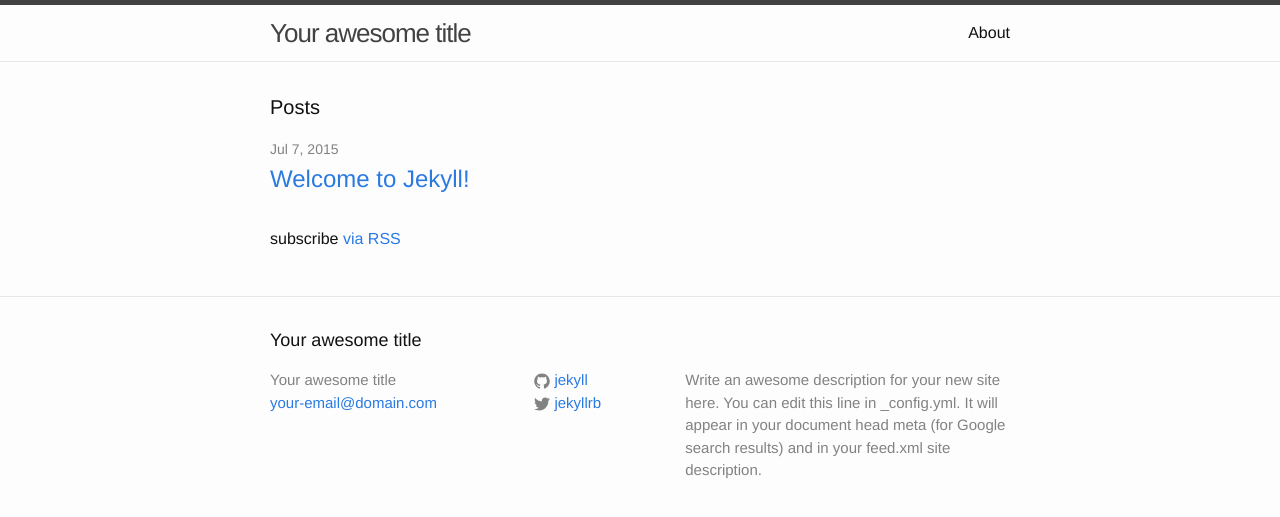
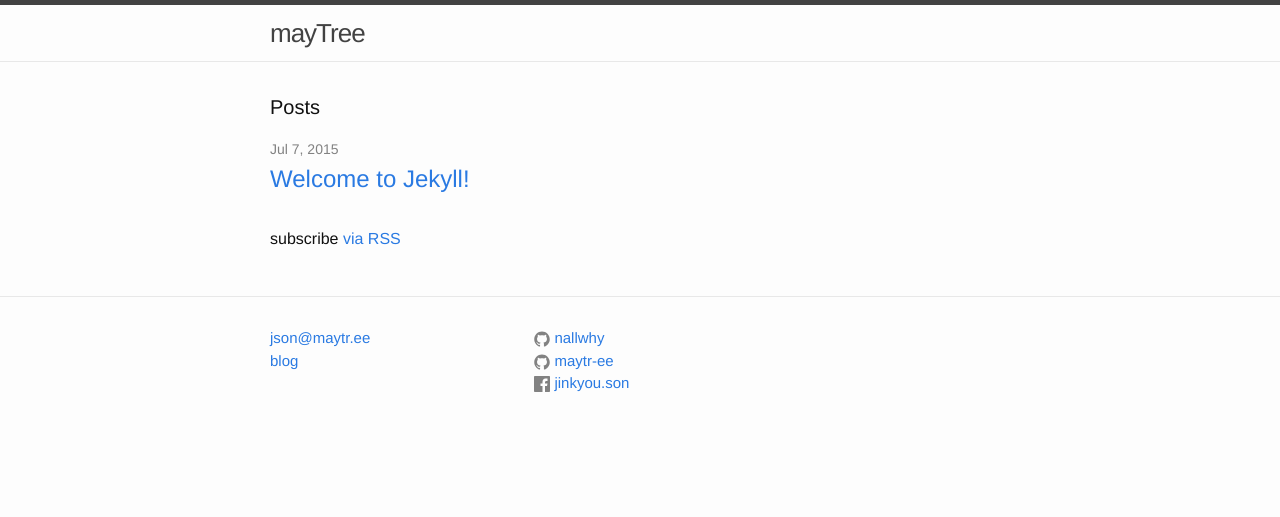
Before and after one commit to maytr-ee/maytr-ee.github.com, a Jekyll site: the page built from index.html, in a window 1280 px wide. Shown: the top 517 px of the page. Built offline with Jekyll 4.4.1, drawn with Linux system fonts in a browser that asks for light colours.

Commit message:
main update

```diff
--- a/_config.yml
+++ b/_config.yml
@@ -1,14 +1,16 @@
 # Site settings
-title: Your awesome title
-email: your-email@domain.com
+title: mayTree
+email: json@maytr.ee
 description: > # this means to ignore newlines until "baseurl:"
   Write an awesome description for your new site here. You can edit this
   line in _config.yml. It will appear in your document head meta (for
   Google search results) and in your feed.xml site description.
 baseurl: "" # the subpath of your site, e.g. /blog/
 url: "http://yourdomain.com" # the base hostname & protocol for your site
-twitter_username: jekyllrb
-github_username:  jekyll
+# twitter_username: jekyllrb
+github_username_0: nallwhy
+github_username_1: maytr-ee
+facebook_username: jinkyou.son
 
 # Build settings
 markdown: kramdown
--- a/_includes/footer.html
+++ b/_includes/footer.html
@@ -2,29 +2,42 @@
 
   <div class="wrapper">
 
-    <h2 class="footer-heading">{{ site.title }}</h2>
+    <!-- <h2 class="footer-heading">{{ site.title }}</h2> -->
 
     <div class="footer-col-wrapper">
       <div class="footer-col  footer-col-1">
         <ul class="contact-list">
-          <li>{{ site.title }}</li>
+          <!-- <li>{{ site.title }}</li> -->
           <li><a href="mailto:{{ site.email }}">{{ site.email }}</a></li>
+          <li><a href="http://json.postype.com">blog</a></li>
         </ul>
       </div>
 
       <div class="footer-col  footer-col-2">
         <ul class="social-media-list">
-          {% if site.github_username %}
           <li>
-            <a href="https://github.com/{{ site.github_username }}">
               <span class="icon  icon--github">
                 <svg viewBox="0 0 16 16">
                   <path fill="#828282" d="M7.999,0.431c-4.285,0-7.76,3.474-7.76,7.761 c0,3.428,2.223,6.337,5.307,7.363c0.388,0.071,0.53-0.168,0.53-0.374c0-0.184-0.007-0.672-0.01-1.32 c-2.159,0.469-2.614-1.04-2.614-1.04c-0.353-0.896-0.862-1.135-0.862-1.135c-0.705-0.481,0.053-0.472,0.053-0.472 c0.779,0.055,1.189,0.8,1.189,0.8c0.692,1.186,1.816,0.843,2.258,0.645c0.071-0.502,0.271-0.843,0.493-1.037 C4.86,11.425,3.049,10.76,3.049,7.786c0-0.847,0.302-1.54,0.799-2.082C3.768,5.507,3.501,4.718,3.924,3.65 c0,0,0.652-0.209,2.134,0.796C6.677,4.273,7.34,4.187,8,4.184c0.659,0.003,1.323,0.089,1.943,0.261 c1.482-1.004,2.132-0.796,2.132-0.796c0.423,1.068,0.157,1.857,0.077,2.054c0.497,0.542,0.798,1.235,0.798,2.082 c0,2.981-1.814,3.637-3.543,3.829c0.279,0.24,0.527,0.713,0.527,1.437c0,1.037-0.01,1.874-0.01,2.129 c0,0.208,0.14,0.449,0.534,0.373c3.081-1.028,5.302-3.935,5.302-7.362C15.76,3.906,12.285,0.431,7.999,0.431z"/>
                 </svg>
               </span>
+              <a href="https://github.com/{{ site.github_username_0 }}"> <span class="username">{{ site.github_username_0 }}</span></a>
+          </li>
+          <li>
+              <span class="icon  icon--github">
+                <svg viewBox="0 0 16 16">
+                  <path fill="#828282" d="M7.999,0.431c-4.285,0-7.76,3.474-7.76,7.761 c0,3.428,2.223,6.337,5.307,7.363c0.388,0.071,0.53-0.168,0.53-0.374c0-0.184-0.007-0.672-0.01-1.32 c-2.159,0.469-2.614-1.04-2.614-1.04c-0.353-0.896-0.862-1.135-0.862-1.135c-0.705-0.481,0.053-0.472,0.053-0.472 c0.779,0.055,1.189,0.8,1.189,0.8c0.692,1.186,1.816,0.843,2.258,0.645c0.071-0.502,0.271-0.843,0.493-1.037 C4.86,11.425,3.049,10.76,3.049,7.786c0-0.847,0.302-1.54,0.799-2.082C3.768,5.507,3.501,4.718,3.924,3.65 c0,0,0.652-0.209,2.134,0.796C6.677,4.273,7.34,4.187,8,4.184c0.659,0.003,1.323,0.089,1.943,0.261 c1.482-1.004,2.132-0.796,2.132-0.796c0.423,1.068,0.157,1.857,0.077,2.054c0.497,0.542,0.798,1.235,0.798,2.082 c0,2.981-1.814,3.637-3.543,3.829c0.279,0.24,0.527,0.713,0.527,1.437c0,1.037-0.01,1.874-0.01,2.129 c0,0.208,0.14,0.449,0.534,0.373c3.081-1.028,5.302-3.935,5.302-7.362C15.76,3.906,12.285,0.431,7.999,0.431z"/>
+                </svg>
+              </span>
+              <a href="https://github.com/{{ site.github_username_1 }}"> <span class="username">{{ site.github_username_1 }}</span></a>
+          </li>
 
-              <span class="username">{{ site.github_username }}</span>
-            </a>
+          {% if site.facebook_username %}
+          <li>
+              <span class="icon  icon--facebook">
+                <img src="/images/facebook.svg"/>
+              </span>
+              <a href="https://facebook.com/{{ site.facebook_username }}"> <span class="username">{{ site.facebook_username }}</span></a>
           </li>
           {% endif %}
 
@@ -45,9 +58,9 @@
         </ul>
       </div>
 
-      <div class="footer-col  footer-col-3">
+      <!-- <div class="footer-col  footer-col-3">
         <p class="text">{{ site.description }}</p>
-      </div>
+      </div> -->
     </div>
 
   </div>
```
Also changed, not shown: about.md (+2 -1 lines), images/facebook.svg (added).
